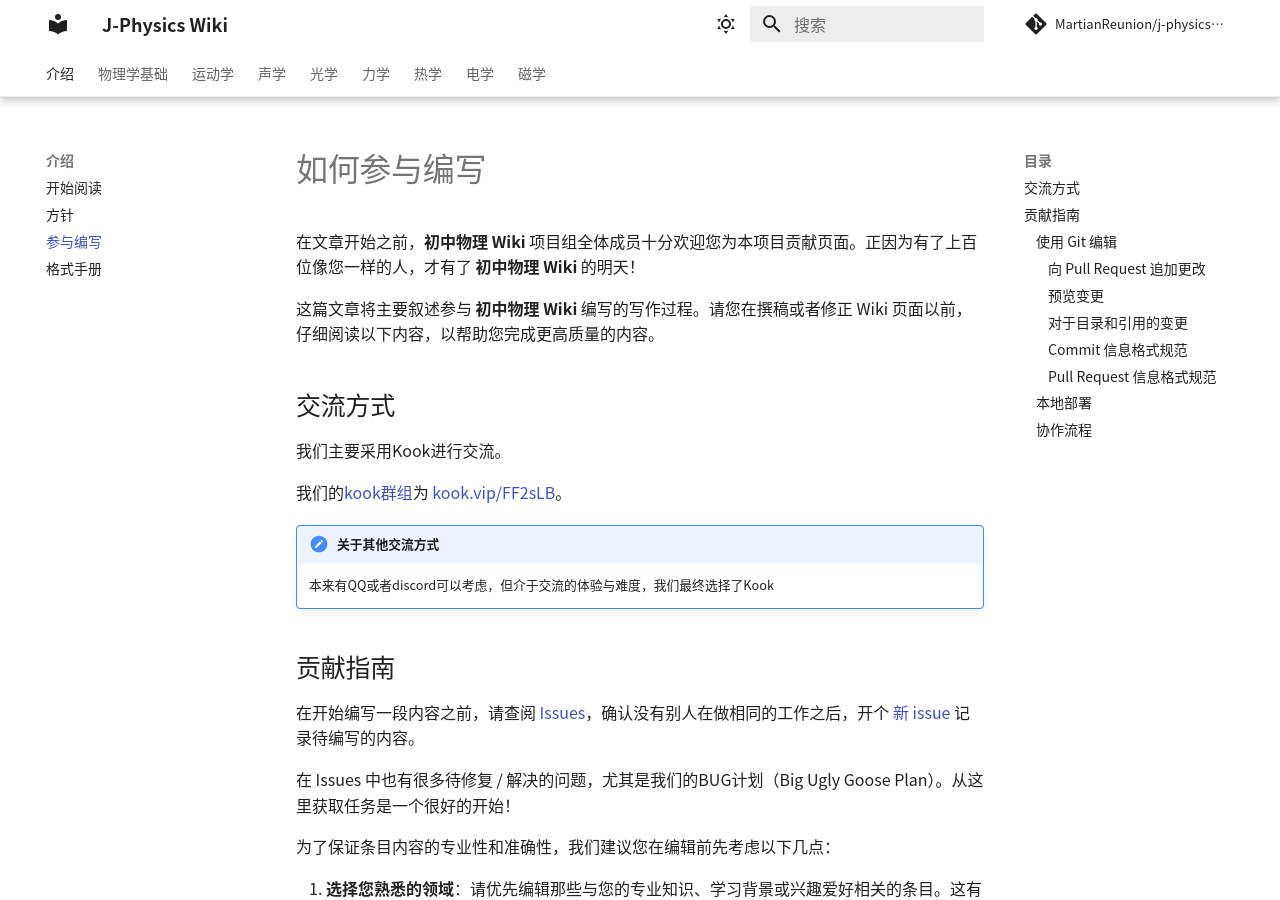
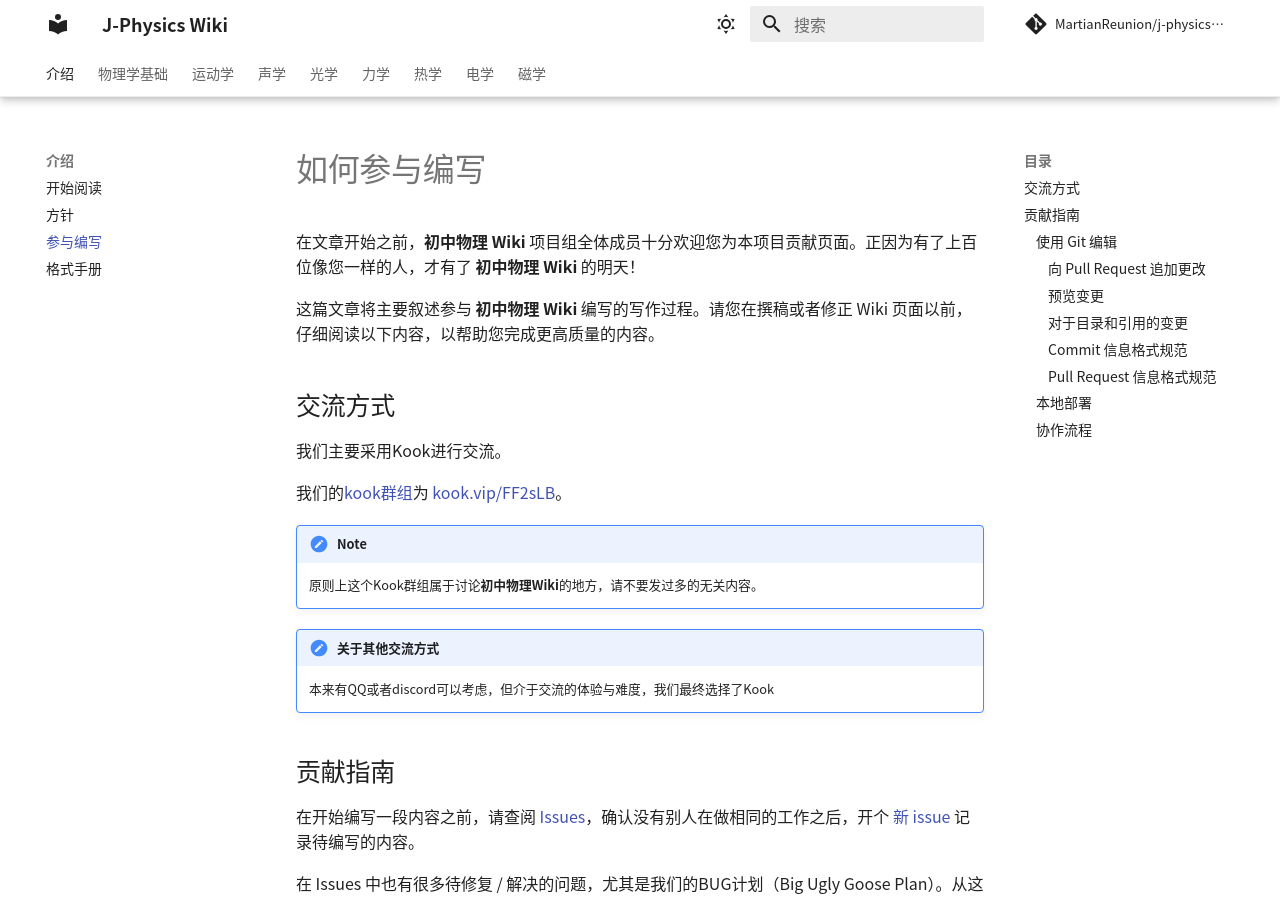
Before and after one commit to MartianReunion/j-physics-wiki, an MkDocs documentation site: the page built from docs/intro/how.md, in a window 1280 px wide and 900 px high. Built offline with MkDocs 1.6.1 and Material for MkDocs 9.7.7, drawn with Linux system fonts in a browser that asks for light colours; comment, search, counter and statistics services are not loaded.

Commit message:
upd(intro/how): 添加Kook内容提示

```diff
--- a/docs/intro/how.md
+++ b/docs/intro/how.md
@@ -9,6 +9,10 @@
 我们主要采用Kook进行交流。
 
 我们的[kook群组](https://kook.vip/FF2sLB)为 [kook.vip/FF2sLB](https://kook.vip/FF2sLB)。
+
+!!! note
+
+    原则上这个Kook群组属于讨论**初中物理Wiki**的地方，请不要发过多的无关内容。
 
 !!! note "关于其他交流方式"
 
```
